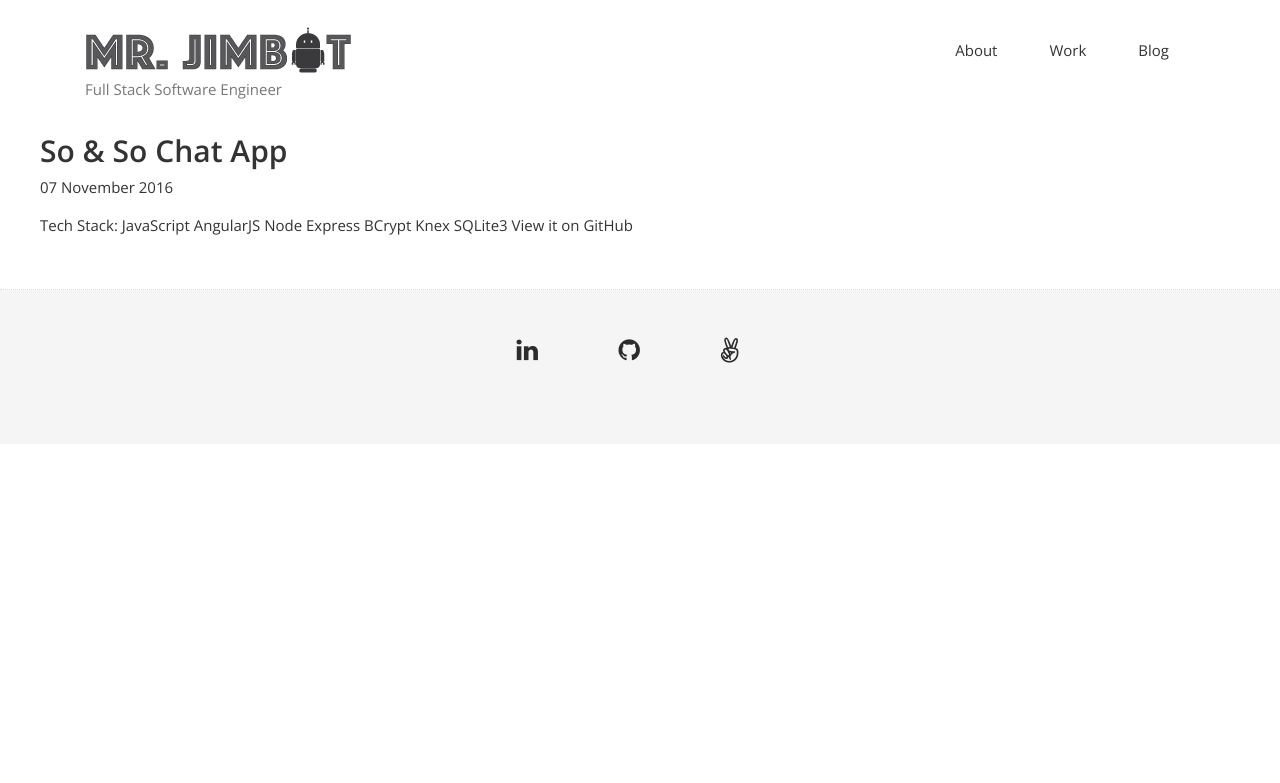
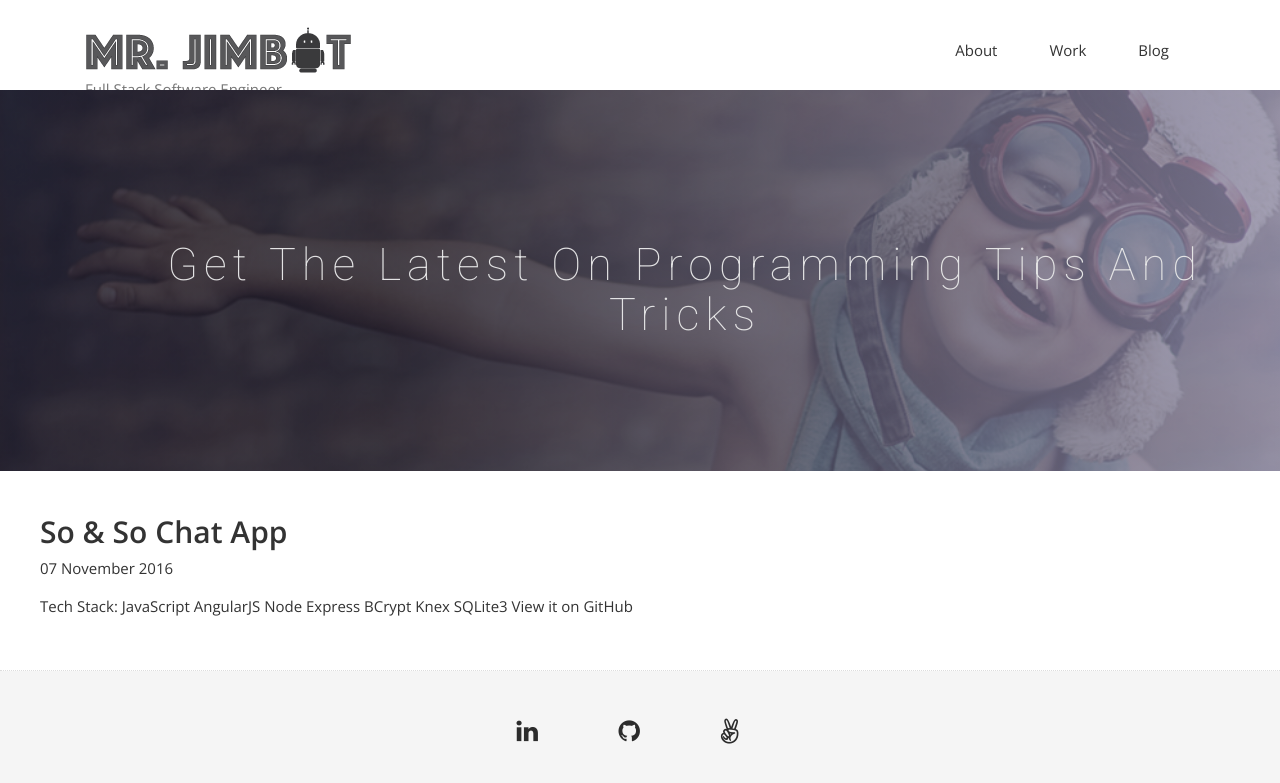
Before and after one commit to jimmy-james/jimmy-james.github.io, a Jekyll site: the page built from blog.html, in a window 1280 px wide. Shown: the top 783 px of the page. Built offline with Jekyll 4.4.1, drawn with Linux system fonts in a browser that asks for light colours; nearby versions of some CDN libraries; some web fonts are replaced.

Commit message:
complete refactor

```diff
--- a/blog.html
+++ b/blog.html
@@ -4,7 +4,7 @@ title: Blog
 permalink: /blog/
 ---
 <!-- Slider Start -->
-<!-- <section id="global-header">
+<section id="global-header">
   <div class="container">
     <div class="row">
       <div class="col-md-12">
@@ -14,7 +14,7 @@ permalink: /blog/
       </div>
     </div>
   </div>
-</section> -->
+</section>
 {% for post in site.posts %}
 <div class="post-area">
   <a href="{{ post.url | prepend: site.baseurl }}" class="bold">{{ post.title }}</a>
```
